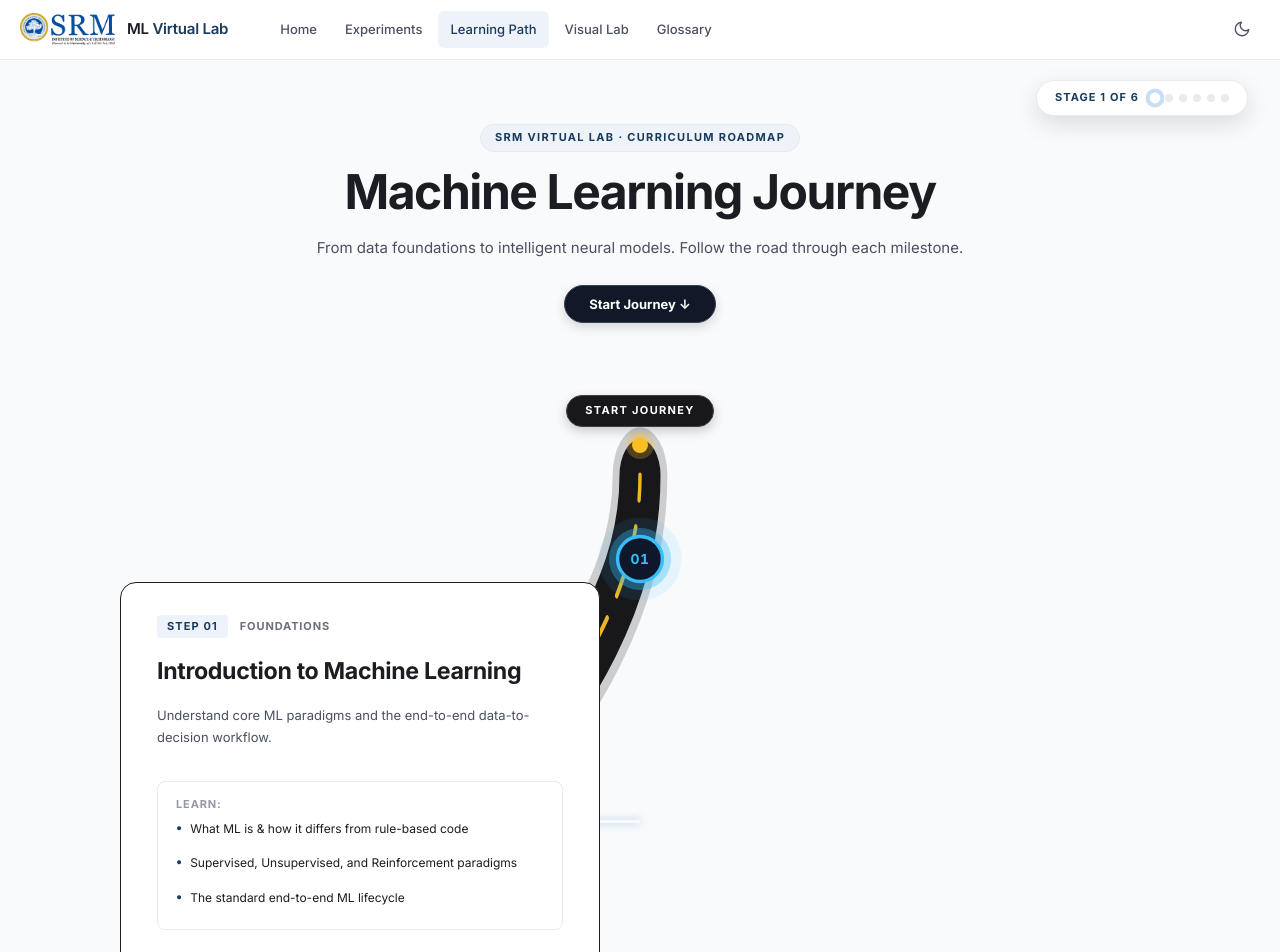
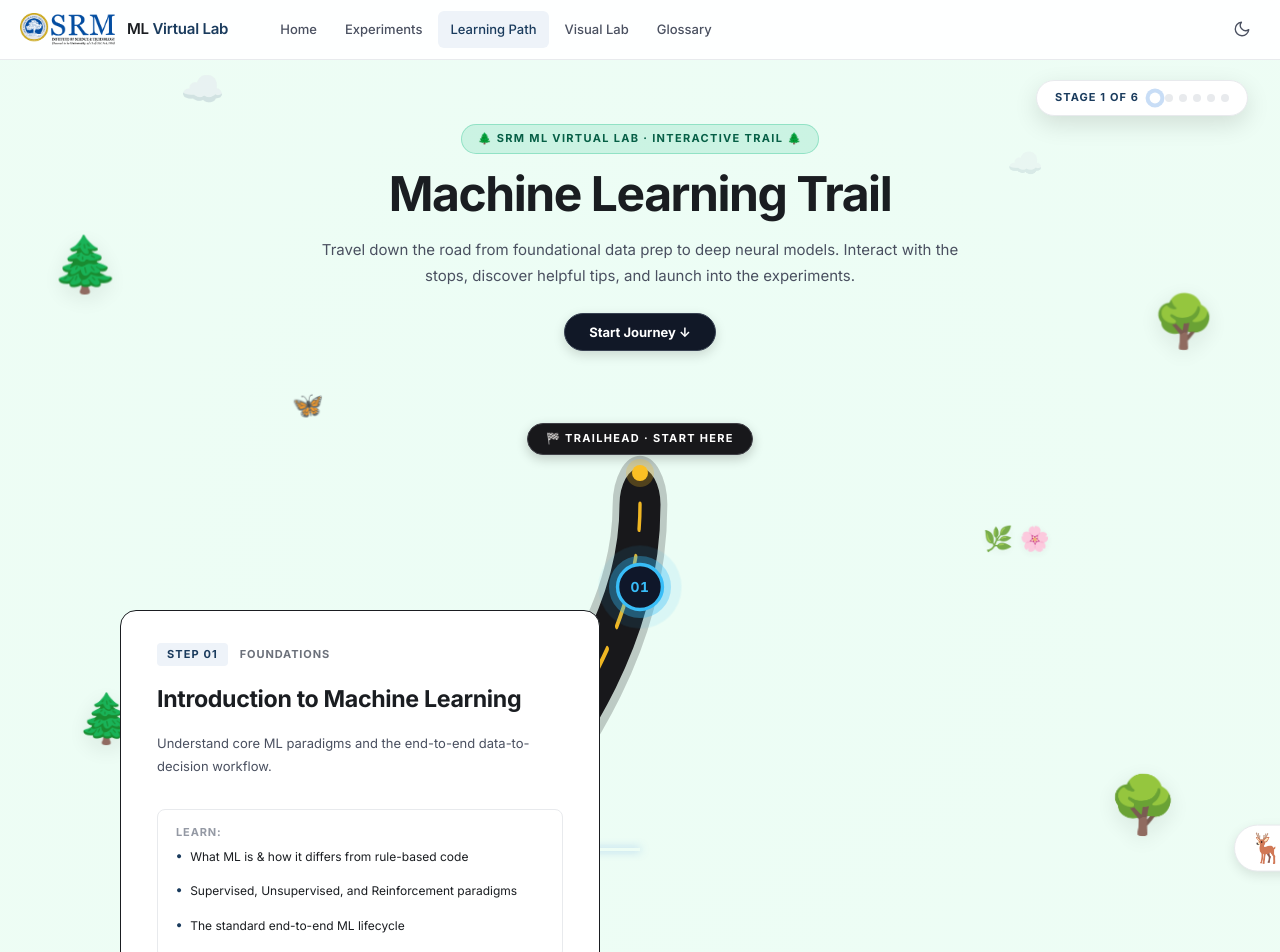
Before and after one commit to Durwissh/ml-virtual-lab, a React (Vite) app: page /learning-path in a window 1280 px wide. Shown: the top 952 px of the page. Built offline with nearby package versions, Linux system fonts and the light colour scheme; no server answers.

Commit message:
feat: add scenic landscape with trees, grass, fluttering butterflies, and interactive roadside animal companions

```diff
--- a/src/pages/LearningPath.css
+++ b/src/pages/LearningPath.css
@@ -3,16 +3,129 @@
 .lp-journey-page {
   position: relative;
   min-height: calc(100vh - var(--header-height));
-  background: var(--bg-primary);
+  background: radial-gradient(circle at 50% 10%, #ecfdf5 0%, #f0fdf4 40%, #f8fafc 90%);
   padding: calc(var(--header-height) + 40px) var(--space-6) 160px;
   overflow-x: hidden;
+}
+
+[data-theme="dark"] .lp-journey-page {
+  background: radial-gradient(circle at 50% 10%, #064e3b 0%, #06261c 50%, #02120b 100%);
 }
 
 .lp-journey-container {
   max-width: 1140px;
   margin: 0 auto;
   position: relative;
+  z-index: 2;
 }
+
+/* ─── Ambient Landscape Layer (Trees, Clouds, Butterflies, Grass) ─── */
+.lp-landscape-bg {
+  position: absolute;
+  inset: 0;
+  pointer-events: none;
+  overflow: hidden;
+  z-index: 1;
+}
+
+/* Floating Clouds */
+.lp-cloud {
+  position: absolute;
+  font-size: 2.2rem;
+  opacity: 0.55;
+  filter: blur(0.5px);
+  animation: lpCloudFloat 35s linear infinite;
+}
+
+.lp-cloud-1 {
+  top: 60px;
+  left: -50px;
+  animation-duration: 40s;
+}
+
+.lp-cloud-2 {
+  top: 140px;
+  left: 30%;
+  font-size: 1.8rem;
+  opacity: 0.4;
+  animation-duration: 48s;
+  animation-delay: -15s;
+}
+
+.lp-cloud-3 {
+  top: 240px;
+  left: 70%;
+  font-size: 2.4rem;
+  opacity: 0.5;
+  animation-duration: 36s;
+  animation-delay: -8s;
+}
+
+@keyframes lpCloudFloat {
+  0% {
+    transform: translateX(0);
+  }
+  100% {
+    transform: translateX(calc(100vw + 100px));
+  }
+}
+
+/* Scattered Trees Along Landscape */
+.lp-tree {
+  position: absolute;
+  font-size: 3rem;
+  filter: drop-shadow(0 6px 12px rgba(0, 0, 0, 0.1));
+  opacity: 0.9;
+  transition: transform 0.3s ease;
+  animation: lpTreeSway 6s ease-in-out infinite alternate;
+}
+
+.lp-tree-top-left { top: 220px; left: 4%; font-size: 3.4rem; }
+.lp-tree-top-right { top: 280px; right: 5%; font-size: 3.2rem; animation-delay: -2s; }
+.lp-tree-mid-1 { top: 680px; left: 6%; font-size: 3rem; animation-delay: -1s; }
+.lp-tree-mid-2 { top: 760px; right: 8%; font-size: 3.5rem; animation-delay: -3s; }
+.lp-tree-mid-3 { top: 1180px; left: 5%; font-size: 3.2rem; animation-delay: -2.5s; }
+.lp-tree-mid-4 { top: 1300px; right: 6%; font-size: 3.6rem; animation-delay: -1.5s; }
+.lp-tree-bottom-left { top: 1750px; left: 7%; font-size: 3.4rem; animation-delay: -4s; }
+.lp-tree-bottom-right { top: 1880px; right: 5%; font-size: 3.8rem; animation-delay: -0.5s; }
+
+@keyframes lpTreeSway {
+  0% { transform: rotate(0deg); }
+  50% { transform: rotate(1.5deg); }
+  100% { transform: rotate(-1.5deg); }
+}
+
+/* Fluttering Butterflies */
+.lp-butterfly {
+  position: absolute;
+  font-size: 1.6rem;
+  animation: lpButterflyFloat 12s ease-in-out infinite alternate;
+  opacity: 0.85;
+}
+
+.lp-butterfly-1 { top: 420px; left: 22%; animation-duration: 14s; }
+.lp-butterfly-2 { top: 1020px; right: 20%; animation-duration: 10s; animation-delay: -4s; }
+.lp-butterfly-3 { top: 1600px; left: 24%; animation-duration: 16s; animation-delay: -2s; }
+
+@keyframes lpButterflyFloat {
+  0% { transform: translate(0, 0) rotate(0deg); }
+  33% { transform: translate(30px, -25px) rotate(8deg); }
+  66% { transform: translate(-20px, -50px) rotate(-8deg); }
+  100% { transform: translate(15px, -75px) rotate(4deg); }
+}
+
+/* Wildflowers & Grass Clumps */
+.lp-grass {
+  position: absolute;
+  font-size: 1.5rem;
+  opacity: 0.8;
+  filter: drop-shadow(0 2px 4px rgba(0, 0, 0, 0.06));
+}
+
+.lp-grass-1 { top: 520px; right: 18%; }
+.lp-grass-2 { top: 920px; left: 16%; }
+.lp-grass-3 { top: 1450px; right: 15%; }
+.lp-grass-4 { top: 2050px; left: 18%; }
 
 /* ─── Compact Sticky Stage Indicator ─── */
 .lp-sticky-tracker {
@@ -82,12 +195,17 @@
   font-weight: 800;
   letter-spacing: 0.12em;
   text-transform: uppercase;
-  color: var(--accent-text);
+  color: #065f46;
   margin-bottom: var(--space-3);
-  background: var(--accent-subtle);
-  padding: 4px 14px;
+  background: rgba(16, 185, 129, 0.15);
+  padding: 5px 16px;
   border-radius: var(--radius-full);
-  border: 1px solid var(--border-secondary);
+  border: 1px solid rgba(16, 185, 129, 0.3);
+}
+
+[data-theme="dark"] .lp-hero-tag {
+  color: #6ee7b7;
+  background: rgba(16, 185, 129, 0.2);
 }
 
 .lp-hero-headline {
@@ -135,7 +253,7 @@
   margin-top: var(--space-6);
 }
 
-/* ─── Bold Black SVG Road Track ─── */
+/* ─── Bold Black Asphalt Road Track ─── */
 .lp-road-svg-layer {
   position: absolute;
   top: 0;
@@ -152,22 +270,20 @@
   overflow: visible;
 }
 
-/* Outer Roadbed (Curb / Shadow) */
 .lp-road-bed {
-  stroke: rgba(0, 0, 0, 0.18);
+  stroke: rgba(0, 0, 0, 0.2);
   stroke-width: 48px;
   stroke-linecap: round;
   stroke-linejoin: round;
 }
 
 [data-theme="dark"] .lp-road-bed {
-  stroke: rgba(0, 0, 0, 0.6);
+  stroke: rgba(0, 0, 0, 0.7);
   stroke-width: 52px;
 }
 
-/* Asphalt Black Road Surface */
 .lp-road-surface {
-  stroke: #18181b; /* Deep Black Asphalt */
+  stroke: #18181b;
   stroke-width: 36px;
   stroke-linecap: round;
   stroke-linejoin: round;
@@ -177,7 +293,6 @@
   stroke: #09090b;
 }
 
-/* Road Yellow/Amber Center Dividing Line */
 .lp-road-dash {
   stroke: #fbbf24;
   stroke-width: 3px;
@@ -221,7 +336,7 @@
 .lp-milestones-track {
   display: flex;
   flex-direction: column;
-  gap: 160px; /* Generous breathing room between milestones */
+  gap: 160px;
   position: relative;
   z-index: 2;
   padding: 40px 0;
@@ -331,14 +446,8 @@
 }
 
 @keyframes lpNodePulse {
-  0% {
-    transform: scale(1);
-    opacity: 0.8;
-  }
-  100% {
-    transform: scale(1.6);
-    opacity: 0;
-  }
+  0% { transform: scale(1); opacity: 0.8; }
+  100% { transform: scale(1.6); opacity: 0; }
 }
 
 .lp-row--completed .lp-node-core {
@@ -367,7 +476,7 @@
   background: var(--card-bg);
   border: 1px solid var(--card-border);
   border-radius: var(--radius-2xl);
-  padding: 32px 36px; /* Generous breathing room */
+  padding: 32px 36px;
   max-width: 480px;
   width: 100%;
   box-shadow: 0 10px 30px -10px rgba(0, 0, 0, 0.08);
@@ -469,7 +578,7 @@
   margin: 0;
   display: flex;
   flex-direction: column;
-  gap: 8px; /* Uncongested list items */
+  gap: 8px;
 }
 
 .lp-learn-item {
@@ -568,7 +677,113 @@
   box-shadow: 0 4px 12px rgba(74, 144, 226, 0.25);
 }
 
-/* ─── Terminus / Finish Line ─── */
+/* ─── Interactive Roadside Animals & Speech Bubbles ─── */
+.lp-road-animal-wrapper {
+  position: absolute;
+  top: 50%;
+  transform: translateY(-50%);
+  z-index: 6;
+  display: flex;
+  flex-direction: column;
+  align-items: center;
+}
+
+.lp-animal-right {
+  left: calc(100% + 24px);
+}
+
+.lp-animal-left {
+  right: calc(100% + 24px);
+}
+
+.lp-road-animal-btn {
+  background: var(--card-bg);
+  border: 1px solid var(--border-secondary);
+  border-radius: var(--radius-full);
+  padding: 8px 14px;
+  display: flex;
+  align-items: center;
+  gap: 6px;
+  cursor: pointer;
+  box-shadow: 0 4px 12px rgba(0, 0, 0, 0.1);
+  transition: all var(--duration-fast) var(--ease-out);
+}
+
+.lp-road-animal-btn:hover {
+  transform: scale(1.1) translateY(-2px);
+  box-shadow: 0 8px 20px rgba(0, 0, 0, 0.18);
+  border-color: #10b981;
+}
+
+.lp-animal-sprite {
+  font-size: 1.8rem;
+  line-height: 1;
+}
+
+.lp-animal-tag {
+  font-size: 11px;
+  font-weight: 700;
+  color: var(--text-primary);
+  white-space: nowrap;
+}
+
+/* Speech Bubble Tooltip */
+.lp-speech-bubble {
+  position: absolute;
+  bottom: calc(100% + 12px);
+  left: 50%;
+  transform: translateX(-50%);
+  background: #111827;
+  color: #ffffff;
+  border: 1px solid #374151;
+  border-radius: var(--radius-xl);
+  padding: 12px 16px;
+  width: 220px;
+  box-shadow: 0 12px 28px rgba(0, 0, 0, 0.35);
+  z-index: 50;
+}
+
+.lp-speech-bubble::after {
+  content: '';
+  position: absolute;
+  top: 100%;
+  left: 50%;
+  transform: translateX(-50%);
+  border-width: 6px;
+  border-style: solid;
+  border-color: #111827 transparent transparent transparent;
+}
+
+.lp-bubble-title {
+  font-size: 11px;
+  font-weight: 800;
+  color: #fbbf24;
+  margin-bottom: 4px;
+}
+
+.lp-bubble-text {
+  font-size: 11px;
+  color: #e5e7eb;
+  line-height: 1.5;
+  margin-bottom: 0;
+}
+
+.lp-bubble-close {
+  position: absolute;
+  top: 6px;
+  right: 8px;
+  background: transparent;
+  border: none;
+  color: #9ca3af;
+  font-size: 11px;
+  cursor: pointer;
+}
+
+.lp-bubble-close:hover {
+  color: #ffffff;
+}
+
+/* ─── Terminus / Basecamp ─── */
 .lp-road-terminus {
   display: flex;
   flex-direction: column;
@@ -600,6 +815,11 @@
   flex-direction: column;
   align-items: center;
   gap: var(--space-4);
+}
+
+.lp-finish-camp-icon {
+  font-size: 2rem;
+  margin-bottom: -4px;
 }
 
 .lp-finish-tag {
@@ -685,6 +905,13 @@
     padding-left: 17px;
   }
 
+  .lp-road-animal-wrapper {
+    position: static;
+    transform: none;
+    margin-top: 8px;
+    align-items: flex-start;
+  }
+
   .lp-road-terminus {
     align-items: flex-start;
     padding-left: 15px;
--- a/src/pages/LearningPath.tsx
+++ b/src/pages/LearningPath.tsx
@@ -15,6 +15,11 @@ export interface MilestoneStage {
   relatedExpIds: string[];
   ctaLabel: string;
   route: string;
+  animal?: {
+    emoji: string;
+    name: string;
+    tip: string;
+  };
 }
 
 const MILESTONES: MilestoneStage[] = [
@@ -31,7 +36,12 @@ const MILESTONES: MilestoneStage[] = [
     ],
     relatedExpIds: ['1'],
     ctaLabel: 'Start Foundations →',
-    route: '/experiment/1#aim'
+    route: '/experiment/1#aim',
+    animal: {
+      emoji: '🦌',
+      name: 'Forest Deer',
+      tip: '“Every model starts with clean assumptions. Begin your journey here!”'
+    }
   },
   {
     id: 2,
@@ -47,7 +57,12 @@ const MILESTONES: MilestoneStage[] = [
     ],
     relatedExpIds: ['1'],
     ctaLabel: 'Explore Data & Pre-processing →',
-    route: '/experiment/1'
+    route: '/experiment/1',
+    animal: {
+      emoji: '🐇',
+      name: 'Meadow Rabbit',
+      tip: '“Tip: Always fit scalers on training data only to prevent data leakage!”'
+    }
   },
   {
     id: 3,
@@ -62,7 +77,12 @@ const MILESTONES: MilestoneStage[] = [
     ],
     relatedExpIds: ['2', '4', '6', '8', '9'],
     ctaLabel: 'Explore Supervised Models →',
-    route: '/experiment/2'
+    route: '/experiment/2',
+    animal: {
+      emoji: '🦊',
+      name: 'Curious Fox',
+      tip: '“Supervised models learn direct mappings from inputs (X) to targets (y)!”'
+    }
   },
   {
     id: 4,
@@ -77,7 +97,12 @@ const MILESTONES: MilestoneStage[] = [
     ],
     relatedExpIds: ['5', '7'],
     ctaLabel: 'Explore Unsupervised Learning →',
-    route: '/experiment/7'
+    route: '/experiment/7',
+    animal: {
+      emoji: '🦔',
+      name: 'Pattern Hedgehog',
+      tip: '“Unsupervised algorithms find natural clusters and compress feature space without labels!”'
+    }
   },
   {
     id: 5,
@@ -92,7 +117,12 @@ const MILESTONES: MilestoneStage[] = [
     ],
     relatedExpIds: ['3'],
     ctaLabel: 'Evaluate Models →',
-    route: '/experiment/3'
+    route: '/experiment/3',
+    animal: {
+      emoji: '🦉',
+      name: 'Wise Owl',
+      tip: '“Cross-validation ensures your model generalises well to unseen real-world data!”'
+    }
   },
   {
     id: 6,
@@ -107,7 +137,12 @@ const MILESTONES: MilestoneStage[] = [
     ],
     relatedExpIds: ['10'],
     ctaLabel: 'Master Laboratory →',
-    route: '/experiment/10'
+    route: '/experiment/10',
+    animal: {
+      emoji: '🦅',
+      name: 'Summit Eagle',
+      tip: '“You’ve reached the summit! Ready to conquer all 10 virtual experiments?”'
+    }
   }
 ];
 
@@ -115,6 +150,7 @@ export default function LearningPath() {
   const navigate = useNavigate();
   const { progress, getCompletionPercent } = useProgress();
   const [activeMilestoneId, setActiveMilestoneId] = useState<number>(1);
+  const [activeTip, setActiveTip] = useState<{ id: number; text: string; name: string } | null>(null);
   const milestoneRefs = useRef<(HTMLDivElement | null)[]>([]);
 
   // Calculate live completion state for each milestone
@@ -177,8 +213,45 @@ export default function LearningPath() {
     navigate(route);
   };
 
+  const handleAnimalClick = (id: number, name: string, tip: string) => {
+    if (activeTip?.id === id) {
+      setActiveTip(null);
+    } else {
+      setActiveTip({ id, name, text: tip });
+    }
+  };
+
   return (
     <div className="lp-journey-page">
+      {/* ─── Ambient Landscape Layer (Grass, Trees, Sun, Clouds) ─── */}
+      <div className="lp-landscape-bg" aria-hidden="true">
+        {/* Floating Clouds */}
+        <div className="lp-cloud lp-cloud-1">☁️</div>
+        <div className="lp-cloud lp-cloud-2">☁️</div>
+        <div className="lp-cloud lp-cloud-3">☁️</div>
+
+        {/* Scattered Wild Trees along the Landscape */}
+        <div className="lp-tree lp-tree-top-left" title="Pine Tree">🌲</div>
+        <div className="lp-tree lp-tree-top-right" title="Oak Tree">🌳</div>
+        <div className="lp-tree lp-tree-mid-1" title="Evergreen">🌲</div>
+        <div className="lp-tree lp-tree-mid-2" title="Apple Tree">🌳</div>
+        <div className="lp-tree lp-tree-mid-3" title="Spruce">🌲</div>
+        <div className="lp-tree lp-tree-mid-4" title="Oak">🌳</div>
+        <div className="lp-tree lp-tree-bottom-left" title="Cedar">🌲</div>
+        <div className="lp-tree lp-tree-bottom-right" title="Forest">🌳</div>
+
+        {/* Fluttering Butterflies */}
+        <div className="lp-butterfly lp-butterfly-1">🦋</div>
+        <div className="lp-butterfly lp-butterfly-2">🦋</div>
+        <div className="lp-butterfly lp-butterfly-3">🦋</div>
+
+        {/* Wildflower & Grass Clumps */}
+        <div className="lp-grass lp-grass-1">🌿 🌸</div>
+        <div className="lp-grass lp-grass-2">🌼 🌿</div>
+        <div className="lp-grass lp-grass-3">🌻 🌿</div>
+        <div className="lp-grass lp-grass-4">🌸 🌿</div>
+      </div>
+
       {/* ─── Compact Sticky Stage Indicator ─── */}
       <aside className="lp-sticky-tracker" aria-label="Journey Progress">
         <div className="lp-tracker-inner">
@@ -198,10 +271,11 @@ export default function LearningPath() {
       <div className="lp-journey-container">
         {/* ─── Compact Hero (No bulky stats) ─── */}
         <header className="lp-journey-hero">
-          <span className="lp-hero-tag">SRM VIRTUAL LAB · CURRICULUM ROADMAP</span>
-          <h1 className="lp-hero-headline">Machine Learning Journey</h1>
+          <span className="lp-hero-tag">🌲 SRM ML VIRTUAL LAB · INTERACTIVE TRAIL 🌲</span>
+          <h1 className="lp-hero-headline">Machine Learning Trail</h1>
           <p className="lp-hero-subline">
-            From data foundations to intelligent neural models. Follow the road through each milestone.
+            Travel down the road from foundational data prep to deep neural models.
+            Interact with the stops, discover helpful tips, and launch into the experiments.
           </p>
           <button
             type="button"
@@ -223,7 +297,7 @@ export default function LearningPath() {
               preserveAspectRatio="none"
               fill="none"
             >
-              {/* Outer Roadbed Glow */}
+              {/* Outer Roadbed Glow / Curb */}
               <path
                 d="M 500 40
                    C 500 160, 260 220, 260 360
@@ -234,7 +308,7 @@ export default function LearningPath() {
                    C 260 2120, 500 2200, 500 2340"
                 className="lp-road-bed"
               />
-              {/* Active Road Surface */}
+              {/* Active Deep Black Asphalt Road Surface */}
               <path
                 d="M 500 40
                    C 500 160, 260 220, 260 360
@@ -245,7 +319,7 @@ export default function LearningPath() {
                    C 260 2120, 500 2200, 500 2340"
                 className="lp-road-surface"
               />
-              {/* Center Line Markings */}
+              {/* Yellow/Amber Center Line Markings */}
               <path
                 d="M 500 40
                    C 500 160, 260 220, 260 360
@@ -261,7 +335,7 @@ export default function LearningPath() {
 
           {/* Road Start Marker */}
           <div className="lp-road-start-marker">
-            <span className="lp-start-badge">START JOURNEY</span>
+            <span className="lp-start-badge">🏁 TRAILHEAD · START HERE</span>
             <div className="lp-start-node" />
           </div>
 
@@ -272,6 +346,7 @@ export default function LearningPath() {
               const isActive = m.id === activeMilestoneId;
               const state = milestoneStates[m.id as keyof typeof milestoneStates];
               const isCompleted = state?.isCompleted;
+              const isTipOpen = activeTip?.id === m.id;
 
               return (
                 <div
@@ -304,7 +379,7 @@ export default function LearningPath() {
                       <span className="lp-step-label">STEP {m.stepNumber}</span>
                       <span className="lp-category-label">{m.category}</span>
                       {isCompleted && (
-                        <span className="lp-completed-pill">✓ Done</span>
+                        <span className="lp-completed-pill">✓ Completed</span>
                       )}
                     </div>
 
@@ -360,23 +435,58 @@ export default function LearningPath() {
                       </button>
                     </div>
                   </article>
+
+                  {/* ─── Interactive Roadside Animal Companion ─── */}
+                  {m.animal && (
+                    <div
+                      className={`lp-road-animal-wrapper ${isLeft ? 'lp-animal-right' : 'lp-animal-left'}`}
+                    >
+                      <button
+                        type="button"
+                        className="lp-road-animal-btn"
+                        onClick={() => handleAnimalClick(m.id, m.animal!.name, m.animal!.tip)}
+                        title={`Click ${m.animal.name} for an ML tip!`}
+                        aria-label={`${m.animal.name} tip`}
+                      >
+                        <span className="lp-animal-sprite">{m.animal.emoji}</span>
+                        <span className="lp-animal-tag">{m.animal.name}</span>
+                      </button>
+
+                      {/* Interactive Speech Bubble Tooltip */}
+                      {isTipOpen && (
+                        <div className="lp-speech-bubble animate-fade-in">
+                          <div className="lp-bubble-title">💡 {m.animal.name} says:</div>
+                          <p className="lp-bubble-text">{m.animal.tip}</p>
+                          <button
+                            type="button"
+                            className="lp-bubble-close"
+                            onClick={() => setActiveTip(null)}
+                          >
+                            ✕
+                          </button>
+                        </div>
+                      )}
+                    </div>
+                  )}
                 </div>
               );
             })}
           </div>
 
-          {/* ─── Terminus / Finish Line ─── */}
+          {/* ─── Terminus / Finish Line Campsite ─── */}
           <footer className="lp-road-terminus">
             <div className="lp-finish-node" />
             <div className="lp-finish-card">
-              <span className="lp-finish-tag">JOURNEY COMPLETE</span>
-              <h2 className="lp-finish-title">Ready for Hands-On Laboratory Practice</h2>
+              <span className="lp-finish-camp-icon">🏕️ 🌲 🔥</span>
+              <span className="lp-finish-tag">TRAIL END · LABORATORY BASECAMP</span>
+              <h2 className="lp-finish-title">Ready for Hands-On Practice</h2>
               <p className="lp-finish-desc">
-                Step into all 10 virtual experiments with interactive datasets, parameter tuning, and evaluation quizzes.
+                Step into all 10 virtual laboratory experiments with real-time parameter tuning,
+                interactive visualization sandboxes, and mastery quizzes.
               </p>
               <div className="lp-finish-actions">
                 <Link to="/experiments" className="btn btn-primary btn-lg">
-                  Explore 10 Experiments →
+                  Explore All 10 Experiments →
                 </Link>
                 <Link to="/glossary" className="btn btn-secondary btn-lg">
                   Review Master Glossary (102 Terms)
```
